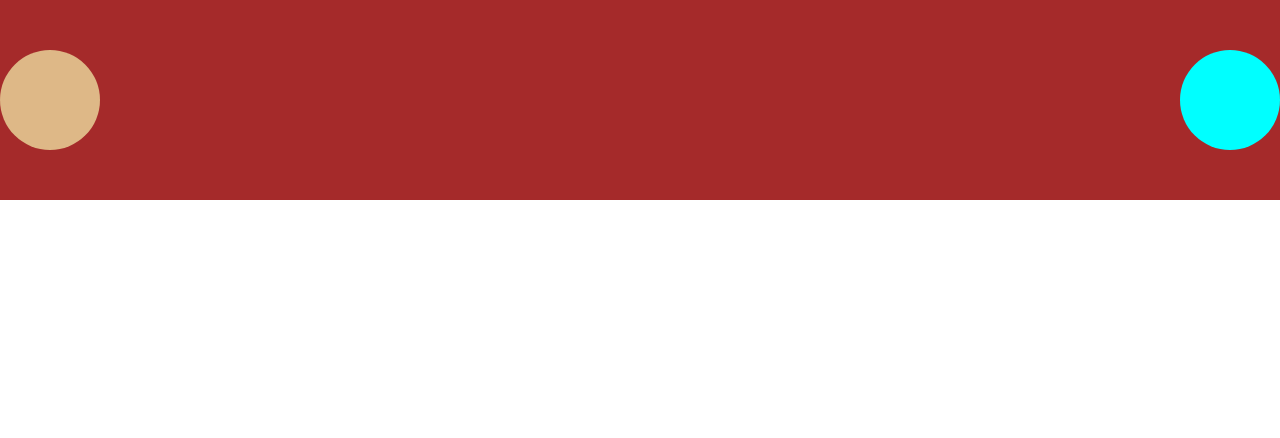
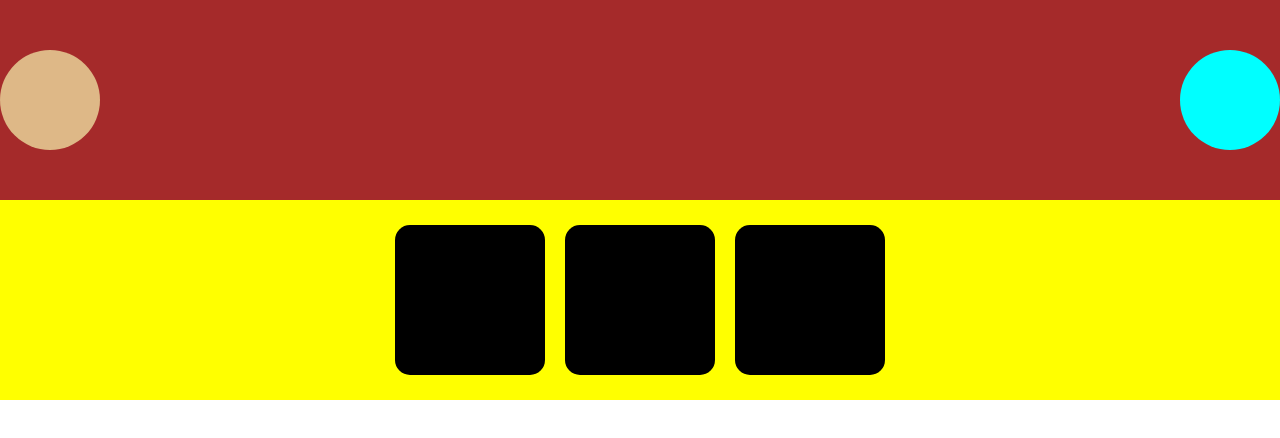
Before and after one commit to alibenchekroun001/r-vision, a plain HTML site: page index.html in a window 1280 px wide. Drawn offline with Linux system fonts and the light colour scheme.

Commit message:
3  carrés

```diff
--- a/index.css
+++ b/index.css
@@ -1,4 +1,10 @@
-.navbar
+body
+{
+    margin: 0;
+    padding: 0;
+}
+
+.navbar1
 {
     width: 100%;
     height: 200px;
@@ -6,12 +12,6 @@
     display: flex;
     justify-content: space-between;
     align-items: center;
-}
-
-body
-{
-    margin: 0;
-    padding: 0;
 }
 
 .rond1
@@ -29,3 +29,23 @@ body
     background-color: aqua;
     border-radius: 50%;
 }
+
+.navbar2
+{
+    width: 100%;
+    height: 200px;
+    background-color: yellow;
+    display: flex;
+    align-items: center;
+    justify-content: center;
+}
+
+.carré
+{
+    width: 150px;
+    height: 150px;
+    background-color: black;
+    margin: 10px;
+    border-radius: 10%;
+
+}
--- a/index.html
+++ b/index.html
@@ -7,9 +7,17 @@
     <link rel="stylesheet" href="index.css">
 </head>
 <body>
-    <div class="navbar">
+    <div class="navbar1">
         <div class="rond1"></div>
         <div class="rond2"></div>
     </div>
+    <div class="navbar2">
+        <div class="carré"></div>
+        <div class="carré"></div>
+        <div class="carré"></div>
+    </div>
+    <div class="navbar3">
+        <div class=""></div>
+    </div>
 </body>
 </html>
```
